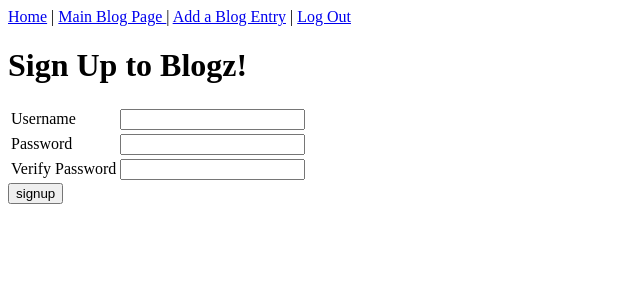
After one commit to erikasira/blogz, a Flask app: page /signup in a window 1280 px wide. The commit adds this page. Shown: the top 300 px of the page, without its empty margins (0-640 px from the left). Run offline with Flask 2, Linux system fonts and the light colour scheme.

Commit message:
First commit

```diff
--- a/main.py
+++ b/main.py
@@ -5,29 +5,106 @@ from flask_sqlalchemy import SQLAlchemy
 
 app = Flask(__name__)
 app.config['DEBUG'] = True
-app.config['SQLALCHEMY_DATABASE_URI'] = 'mysql+pymysql://build-a-blog:1234@localhost:8889/build-a-blog'
+app.config['SQLALCHEMY_DATABASE_URI'] = 'mysql+pymysql://blogz:1234@localhost:8889/blogz'
 app.config['SQLALCHEMY_ECHO'] = True
 db = SQLAlchemy(app)
+app.secret_key = '1Lbsmih2'
 
 
 class BlogPost(db.Model):                                       #This is creating a table that will store the blog info
     id = db.Column(db.Integer, primary_key=True)                #This is setting up the id column and setting it as a primary key??
     title = db.Column(db.String(120))                           #This is setting a column in the table named title which will store the title for the blog post
     post = db.Column(db.String(5000))                              #This is setting up a Column which will store the content in the blogpost
+    owner_id = db.Column(db.Integer, db.ForeignKey('user.id'))
 
-    def __init__(self, title, post):                         #Not really sure what this does, but it initalizes the table I guess?
+
+    def __init__(self, title, post, owner):                         #Not really sure what this does, but it initalizes the table I guess?
         self.title = title
         self.post = post
+        self.owner = owner
 
-# username and password will be needed for Blogz
-# class User(db.Model):
-#     id = db.Column(db.Integer, primary_key=True)
-#     email = db.Column(db.String(120))
-#     password = db.Column(db.String(120))
 
-#     def __init__(self, email, password):
-#         self.email = email
-#         self.password = password
+class User(db.Model):
+    id = db.Column(db.Integer, primary_key=True)
+    username = db.Column(db.String(20), unique=True)
+    password = db.Column(db.String(20))
+    blogs = db.relationship('BlogPost', backref='owner')
+
+    def __init__(self, username, password):
+        self.username = username
+        self.password = password
+
+
+@app.before_request
+def require_login():
+    allowed_routes = ['login', 'signup']
+    if request.endpoint not in allowed_routes and 'username' not in session:
+        return redirect('/login')
+
+
+@app.route('/login', methods=['POST','GET'])
+def login():
+    if request.method == 'POST':
+        username = request.form['username']
+        password = request.form['password']
+        user = User.query.filter_by(username=username).first()
+        if user and user.password == password:
+            session['username'] = username
+            flash("Logged in")
+            return redirect('/newpost')
+        else:
+            flash('User password incorrect or user does not exist', 'error')
+
+    return render_template('login.html')
+
+@app.route("/signup", methods=['POST', 'GET'])                   # this second page is a registration page, using the "POST" method so info doesn't appear in URL
+def signup():
+    if request.method == 'POST':
+        username = request.form['username']
+        password = request.form['password']
+        verify = request.form['verify']
+
+        username_error = ""                                         # here you're creating an empty string for the username error to make it a variable
+        password_error = ""
+        verify_error = ""
+
+        existing_user = User.query.filter_by(username=username).first()
+        new_user = User(username, password)
+        db.session.add(new_user)
+        db.session.commit()
+        session['username'] = username
+
+#THIS IS FOR THE USERNAME ERROR
+        if not 20 >= len(username) >= 3 or " " in username:         # if the username is greater than 20 characters or less than three, or there is a space
+            username_error = "Please enter a valid username. Username should be between 3-20 characters and cannot contain any spaces or periods."       # it will produce an error message
+
+    #THIS IS FOR THE PASSWORD ERROR
+        if not 20 >= len(password) >= 3 or " " in password:
+            password_error = "Please enter a valid password. Password should be between 3-20 characters and cannot contain any spaces or periods."
+
+    #THIS IS FOR VERIFYING THE PASSWORD
+        if verify != password:
+            verify_error = "Password does not match."
+
+        if not username_error and not password_error and not verify_error:
+            existing_user = User.query.filter_by(username=username).first()
+            new_user = User(username, password)
+            db.session.add(new_user)
+            db.session.commit()
+            session['username'] = username
+
+            return redirect("/newpost?username={0}".format(username))
+        else:
+
+            return render_template('signup.html', username=username, username_error=username_error, password_error=password_error, verify_error=verify_error)   #otherwise, give the user the form with the username in tact
+    return render_template('signup.html')
+
+
+
+@app.route('/logout', methods=['GET'])
+def logout():
+    del session['username']
+    return redirect('/')
 
 
 @app.route('/blog', methods=['GET', 'POST'])                        #This is setting up the main page for the web application
@@ -40,12 +117,12 @@ def index():
     return render_template('index.html', posts=posts, mypost=mypost)       #This will render the html template set for the index
 
 
-@app.route('/newpost')                #This is another page, which is where the user will input their blog
+@app.route('/newpost', methods=['POST','GET'])                #This is another page, which is where the user will input their blog
 def newpost():
     return render_template('newpost.html')
 
 
-@app.route('/add-post', methods=['POST'])                      #I am trying to get this to actually post the blogposts to the page, but no idea...
+@app.route('/add-post', methods=['POST', 'GET'])                      #I am trying to get this to actually post the blogposts to the page, but no idea...
 def addpost():
     if request.method == "POST":
         title = request.form['title']
--- a/templates/base.html
+++ b/templates/base.html
@@ -11,8 +11,10 @@
     <body>
 
         <nav>
+            <a href='/'>Home</a> |
             <a href='/blog'>Main Blog Page </a> |
-            <a href='/newpost'> Add a Blog Entry</a>
+            <a href='/newpost'> Add a Blog Entry</a> |
+            <a href= '/logout'> Log Out</a>
         </nav>
 
         {% block content %}
--- a/templates/index.html
+++ b/templates/index.html
@@ -1,6 +1,6 @@
 {% extends "base.html" %} {% block content %}
 <h1>
-  <center>Build a Blog</center>
+  <center>Blogz!</center>
 </h1>
 <hr />
 {% if not mypost %}
--- /dev/null
+++ b/templates/signup.html
@@ -0,0 +1,31 @@
+{% extends "base.html" %}
+
+{% block content %}
+<h1>Sign Up to Blogz!</h1>
+<form action="/signup" method="post">
+    <table>
+        <tr>
+            <td><label for="username">Username</label></td>
+            <td>
+                <input name="username" type="text" value="{{ username }}">
+                <span class="error" value="">{{username_error}}</span>
+            </td>
+        </tr>
+        <tr>
+            <td><label for="password">Password</label></td>
+            <td>
+                <input name="password" type="password">
+                <span class="error">{{password_error}}</span>
+            </td>
+        </tr>
+        <tr>
+            <td><label for="verify">Verify Password</label></td>
+            <td>
+                <input name="verify" type="password">
+                <span class="error">{{verify_error}}</span>
+            </td>
+        </tr>
+    </table>
+    <input type="submit" value="signup">
+</form>
+{% endblock %}
```
Also changed, not shown: templates/login.html (added, +23 -0 lines), templates/home.html (added), templates/singleUser.html (added).
